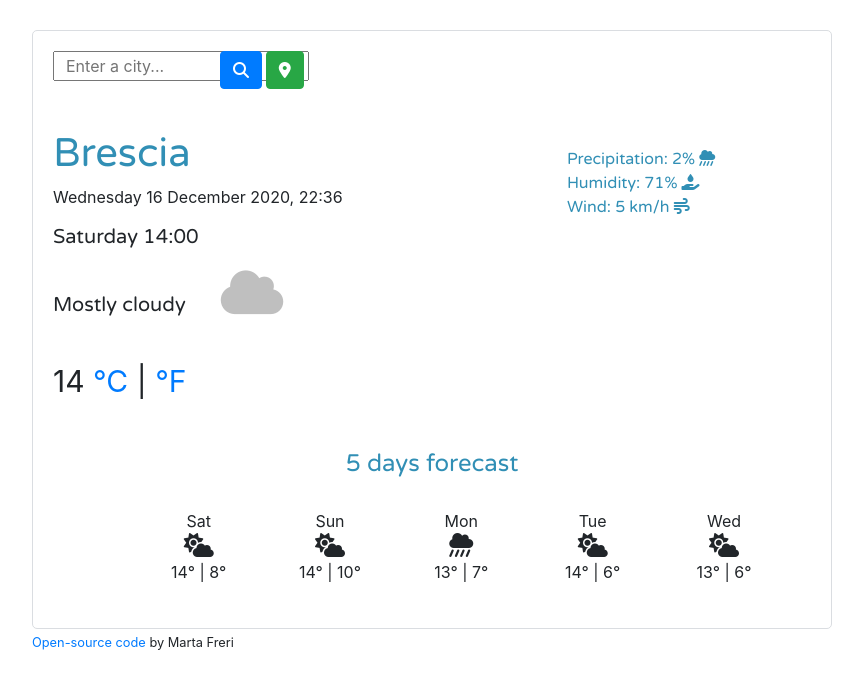
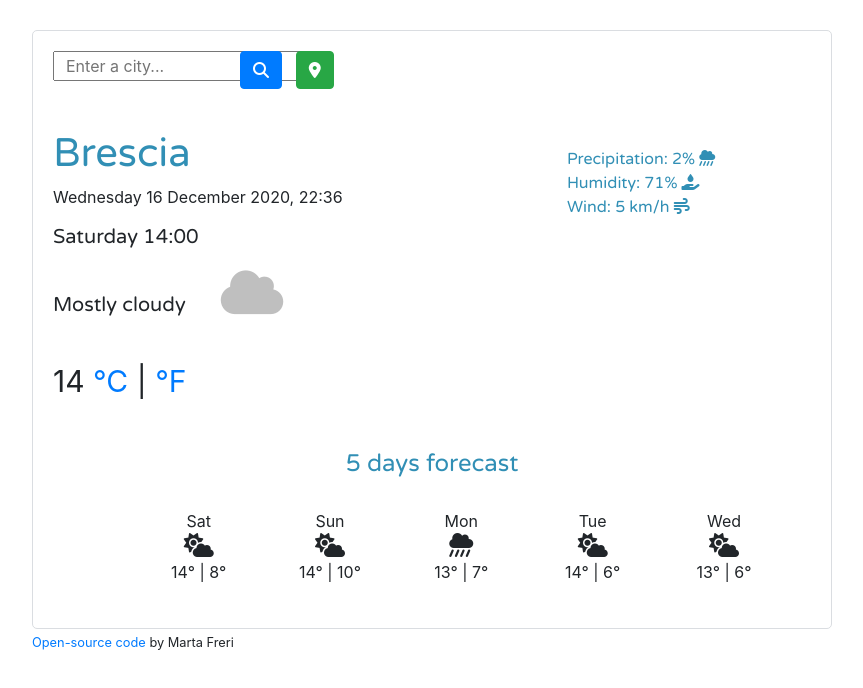
Before and after one commit to martafreri2018/my-weather-app, a website built with Parcel: page index.html in a window 1280 px wide. Shown: the whole page, without its empty margins (208-1071 px from the left). Built offline with nearby package versions, Linux system fonts and the light colour scheme.

Commit message:
Fixed buttons again

```diff
--- a/src/styles.css
+++ b/src/styles.css
@@ -47,8 +47,11 @@ small {
   text-align: center;
 }
 
+.btn-primary {
+  left: -10px;
+}
 .btn-success {
-  right: 50px;
+  left: -20px;
 }
 
 .currentTemp {
```
